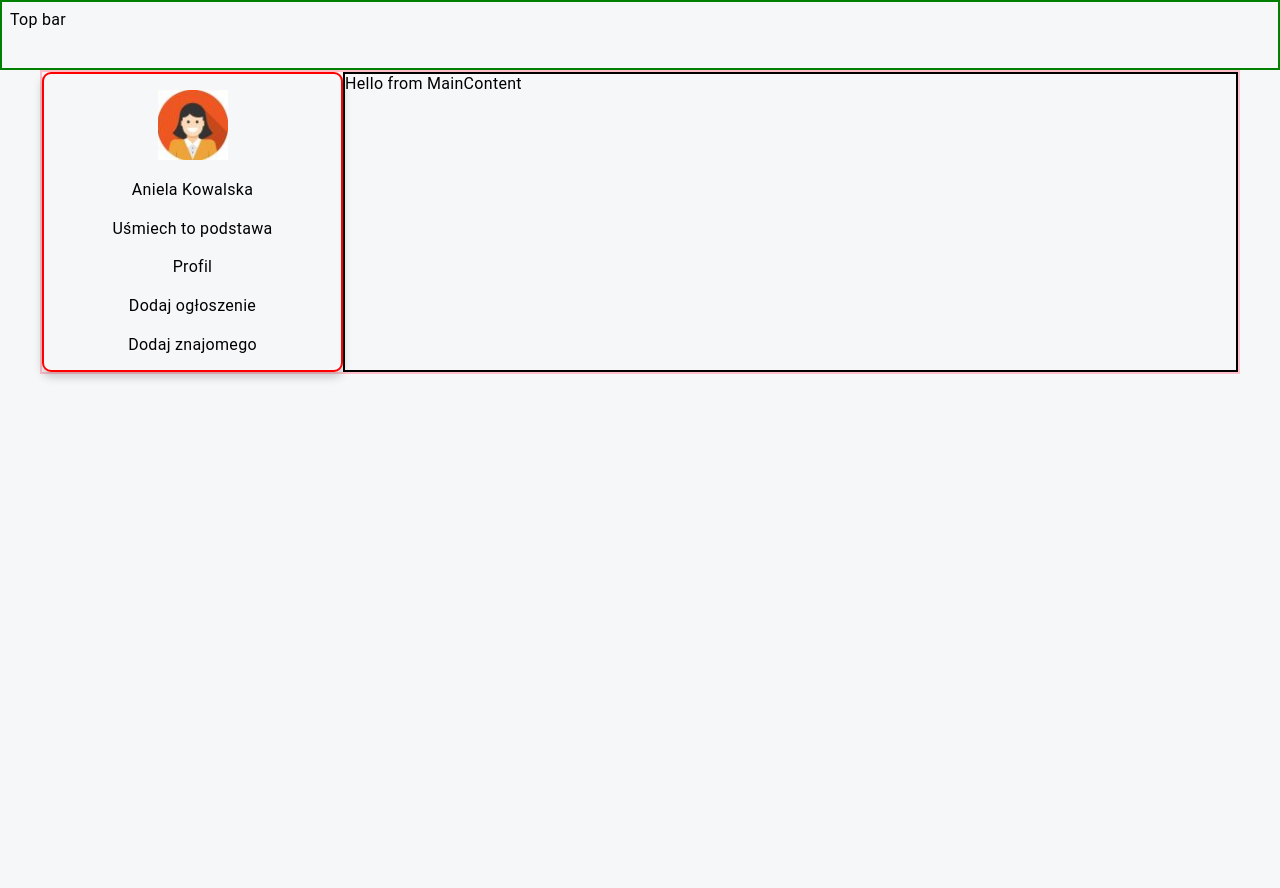
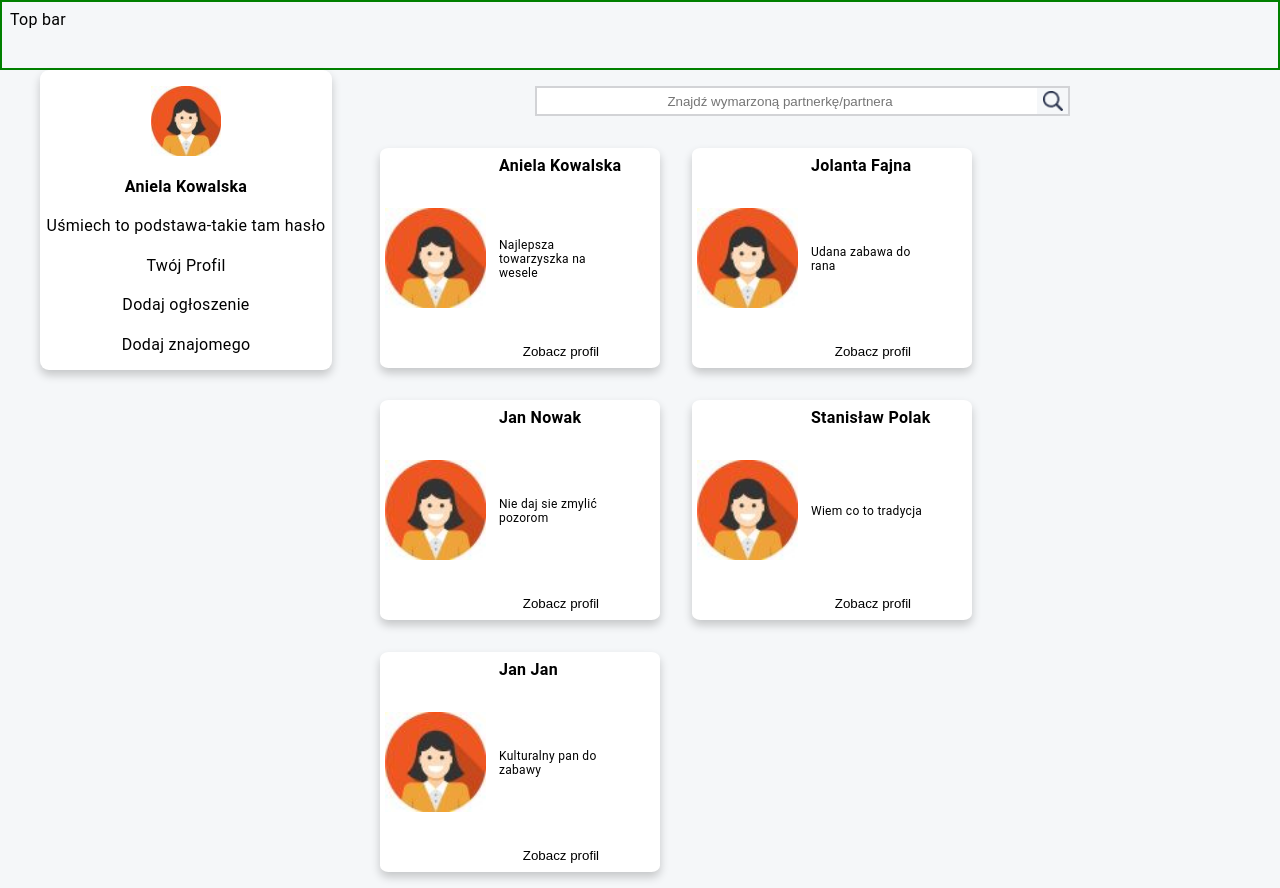
Before and after one commit to SebastianTyr/wsei-projektowanie-profesjonalnej-aplikacji, a React (Create React App) app in the folder ui/: page / in a window 1280 px wide. Before the commit the page ends 800 px from the top, so only its background shows below. Built offline with nearby package versions, Linux system fonts and the light colour scheme.

Commit message:
add layout elements

```diff
--- a/ui/src/pages/mainPage/MainContent.tsx
+++ b/ui/src/pages/mainPage/MainContent.tsx
@@ -1,15 +1,83 @@
 import { FC } from 'react';
 import styled from 'styled-components';
+import CardItem from './leftBar/CardItem';
 
 
 const Wrapper = styled.div`
-    border: 2px solid black;
     flex: 6;
+    display: flex;
+    flex-direction: column;
 `;
+
+
+
+const SearchWrapper = styled.div`
+    width: 535px;
+    height: 30px;
+    margin: 1rem auto;
+    display: flex;
+    justify-content: space-between;
+    align-items: center;
+    border: solid 2px #D2D3D6;
+
+`;
+
+const SearchInput = styled.input`
+    height: 100%;
+    width: 500px;
+    border: none;
+    text-align: center;
+    &:focus {
+        outline: none;
+    };
+`;
+const SearchSubmit = styled.input`
+   height: 20px;
+   padding-right: 5px;
+   &:focus {
+        outline: none;
+    };
+`;
+
+const CardWrapper = styled.div`
+    display: flex;
+    flex-direction: row;
+    flex-wrap: wrap;
+`;
+
+
 
 const MainContent: FC = () => {
     return (
-        <Wrapper>Hello from MainContent</Wrapper>
+        <Wrapper>
+             <SearchWrapper>
+                <SearchInput type='search' placeholder='Znajdź wymarzoną partnerkę/partnera'></SearchInput>
+                <SearchSubmit type='image' alt='submit' src='./photos/search.png'></SearchSubmit>
+            </SearchWrapper>
+            <CardWrapper>
+                <CardItem   image="./photos/userAvatar_2.jpg"
+                            name="Aniela Kowalska"
+                            description="Najlepsza towarzyszka na wesele"
+                />
+                <CardItem   image="./photos/userAvatar_2.jpg"
+                            name="Jolanta Fajna"
+                            description="Udana zabawa do rana"
+                />
+                <CardItem   image="./photos/userAvatar_2.jpg"
+                            name="Jan Nowak"
+                            description="Nie daj sie zmylić pozorom"
+                />
+                <CardItem   image="./photos/userAvatar_2.jpg"
+                            name="Stanisław Polak"
+                            description="Wiem co to tradycja"
+                />
+                <CardItem   image="./photos/userAvatar_2.jpg"
+                            name="Jan Jan"
+                            description="Kulturalny pan do zabawy"
+                />
+
+            </CardWrapper>
+        </Wrapper>
 
     );
 
--- a/ui/src/pages/mainPage/MainPage.tsx
+++ b/ui/src/pages/mainPage/MainPage.tsx
@@ -1,20 +1,19 @@
 import { FC } from 'react';
 import styled from 'styled-components';
-import LeftBar from './LeftBar';
+import LeftBar from './leftBar/LeftBar';
 import MainContent from './MainContent';
 
 import TopBar from './TopBar';
 
 
 const Wrapper = styled.div`
-    /* background-color: yellow; */
+
     min-height: 100vh;
     display: flex;
     flex-direction: column;
 
 `;
 const ContentWrapper = styled.div`
-    border: 2px solid pink;
     width: 1200px;
     margin: 0 auto;
     display: flex;
--- /dev/null
+++ b/ui/src/pages/mainPage/leftBar/CardItem.tsx
@@ -0,0 +1,74 @@
+import { FC } from 'react';
+import styled from 'styled-components';
+
+const Wrapper = styled.div`
+
+    background-color: white;
+    width: 280px;
+    height: 220px;
+    display: flex;
+    align-items: center;
+    border-radius: 3%;
+    box-shadow: 0px 5px 10px rgba(0, 0, 0, 0.2);
+    margin: 1rem;
+`;
+
+const ImageBox = styled.div`
+    height: 100px;;
+    width: auto;
+    display: flex;
+    align-items: center;
+    overflow: hidden;
+    padding: 0 0.3rem;
+
+    img {
+        height: 100%;
+        width: 100%;
+
+    }
+`;
+
+const TextWrapper = styled.div`
+    padding: 0.5rem;
+    height: 100%;
+    width: 140px;
+    display: flex;
+    flex-direction: column;
+    justify-content: space-between;
+`;
+
+const NameBox = styled.span`
+    font-size: 16px;
+    font-weight: 700;
+`;
+
+const DescriptionBox = styled.span`
+    font-size: 12px;
+
+`;
+
+const ButtonBox = styled.button``;
+
+
+interface ICardItem {
+    image: string;
+    name: string;
+    description: string;
+}
+
+const CardItem: FC<ICardItem> = (props: ICardItem) => {
+    return(
+        <Wrapper>
+            <ImageBox>
+                <img src='./photos/userAvatar_2.jpg'></img>
+            </ImageBox>
+            <TextWrapper>
+                <NameBox>{props.name}</NameBox>
+                <DescriptionBox>{props.description}</DescriptionBox>
+                <ButtonBox>Zobacz profil</ButtonBox>
+            </TextWrapper>
+        </Wrapper>
+    );
+};
+
+export default CardItem;
--- a/ui/src/pages/mainPage/LeftBar.tsx
+++ b/ui/src/pages/mainPage/leftBar/LeftBar.tsx
@@ -3,9 +3,11 @@ import styled from 'styled-components';
 
 
 const Wrapper = styled.div`
-    border: 2px solid red;
-    min-height: 300px;
+
+    background-color: white;
+    height: 300px;
     padding: 1rem 0;
+    margin-right: 2rem;
     flex: 2;
     border-radius: 3%;
     box-shadow: 0px 5px 10px rgba(0, 0, 0, 0.2);
@@ -28,7 +30,9 @@ const ImageBox = styled.span`
     };
 `;
 
-const NameBox = styled.span``;
+const NameBox = styled.span`
+    font-weight: 700;
+`;
 
 const DescriptionBox = styled.span``;
 
@@ -43,8 +47,8 @@ const LeftBar: FC = () => {
                 <img src='./photos/userAvatar_2.jpg'></img>
             </ImageBox>
             <NameBox>Aniela Kowalska</NameBox>
-            <DescriptionBox>Uśmiech to podstawa</DescriptionBox>
-            <ProfilBox>Profil</ProfilBox>
+            <DescriptionBox>Uśmiech to podstawa-takie tam hasło</DescriptionBox>
+            <ProfilBox>Twój Profil</ProfilBox>
             <ButtonBox>Dodaj ogłoszenie</ButtonBox>
             <ButtonBox>Dodaj znajomego</ButtonBox>
         </Wrapper>
```
Also changed, not shown: ui/public/photos/search.png (added).
